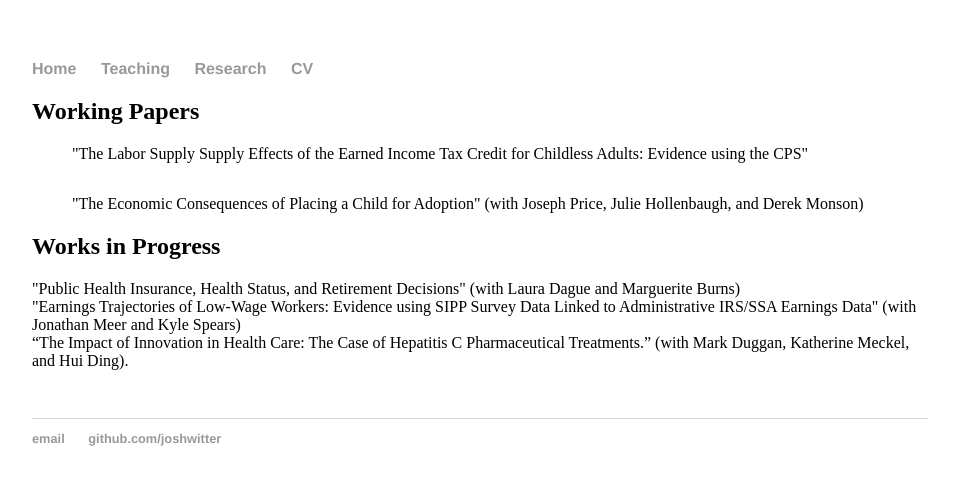
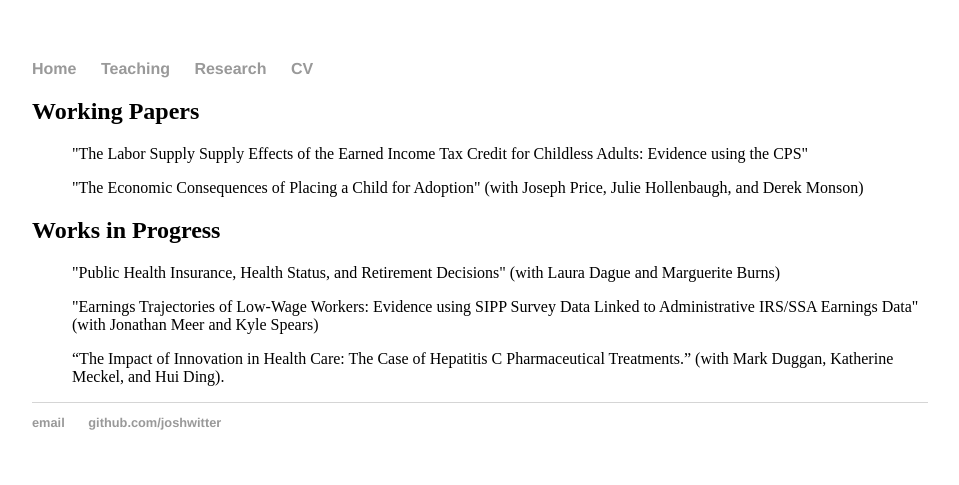
Before and after one commit to joshwitter/joshwitter.github.io, a Jekyll site: the page built from research/index.html, in a window 1280 px wide. Shown: the top 485 px of the page, without its empty margins (160-1119 px from the left). Built offline with Jekyll 4.4.1, drawn with Linux system fonts in a browser that asks for light colours.

Commit message:
Update index.html

```diff
--- a/research/index.html
+++ b/research/index.html
@@ -5,7 +5,7 @@ title: Research
 <div class="research">
 <h2>Working Papers</h2>
 <ul style="list-style-type:none">
-  <li style=" padding: 0 0 2em 0"> "The Labor Supply Supply Effects of the Earned Income Tax Credit for Childless Adults: Evidence using the
+  <li style=" padding: 0 0 1em 0"> "The Labor Supply Supply Effects of the Earned Income Tax Credit for Childless Adults: Evidence using the
   CPS" </li>
   <li> "The Economic Consequences of Placing a Child for Adoption" (with Joseph Price, Julie Hollenbaugh, and
   Derek Monson) </li>
@@ -13,9 +13,9 @@ title: Research
 </ul>
 
 <h2>Works in Progress</h2>
-<ul style="list-style-type:none; padding:0 0 2em 0;">
-  <li> "Public Health Insurance, Health Status, and Retirement Decisions" (with Laura Dague and Marguerite Burns) </li>
-  <li> "Earnings Trajectories of Low-Wage Workers: Evidence using SIPP Survey Data Linked to Administrative
+<ul style="list-style-type:none">
+  <li style=" padding: 0 0 1em 0"> "Public Health Insurance, Health Status, and Retirement Decisions" (with Laura Dague and Marguerite Burns) </li>
+  <li style=" padding: 0 0 1em 0"> "Earnings Trajectories of Low-Wage Workers: Evidence using SIPP Survey Data Linked to Administrative
     IRS/SSA Earnings Data" (with Jonathan Meer and Kyle Spears) </li>
   <li> “The Impact of Innovation in Health Care: The Case of Hepatitis C Pharmaceutical Treatments.” (with Mark
    Duggan, Katherine Meckel, and Hui Ding). </li>
```
